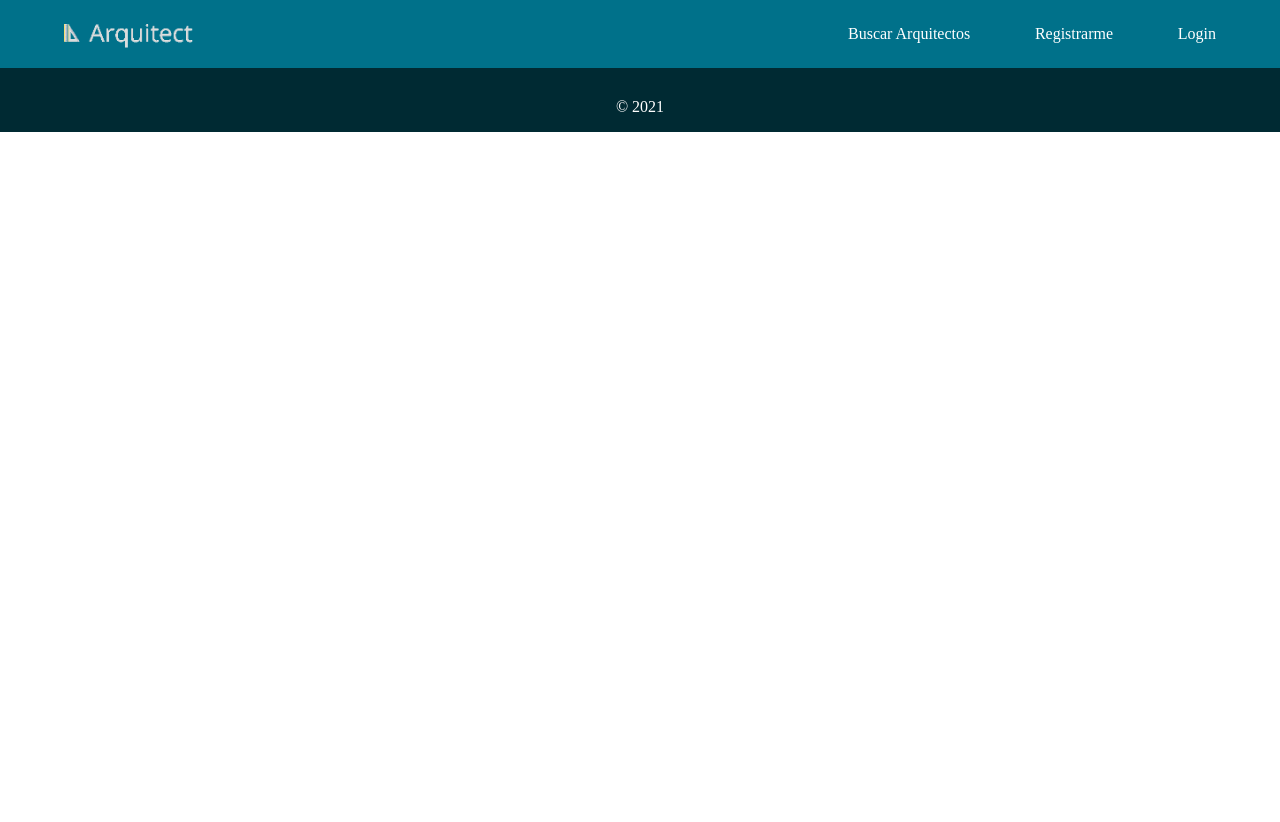
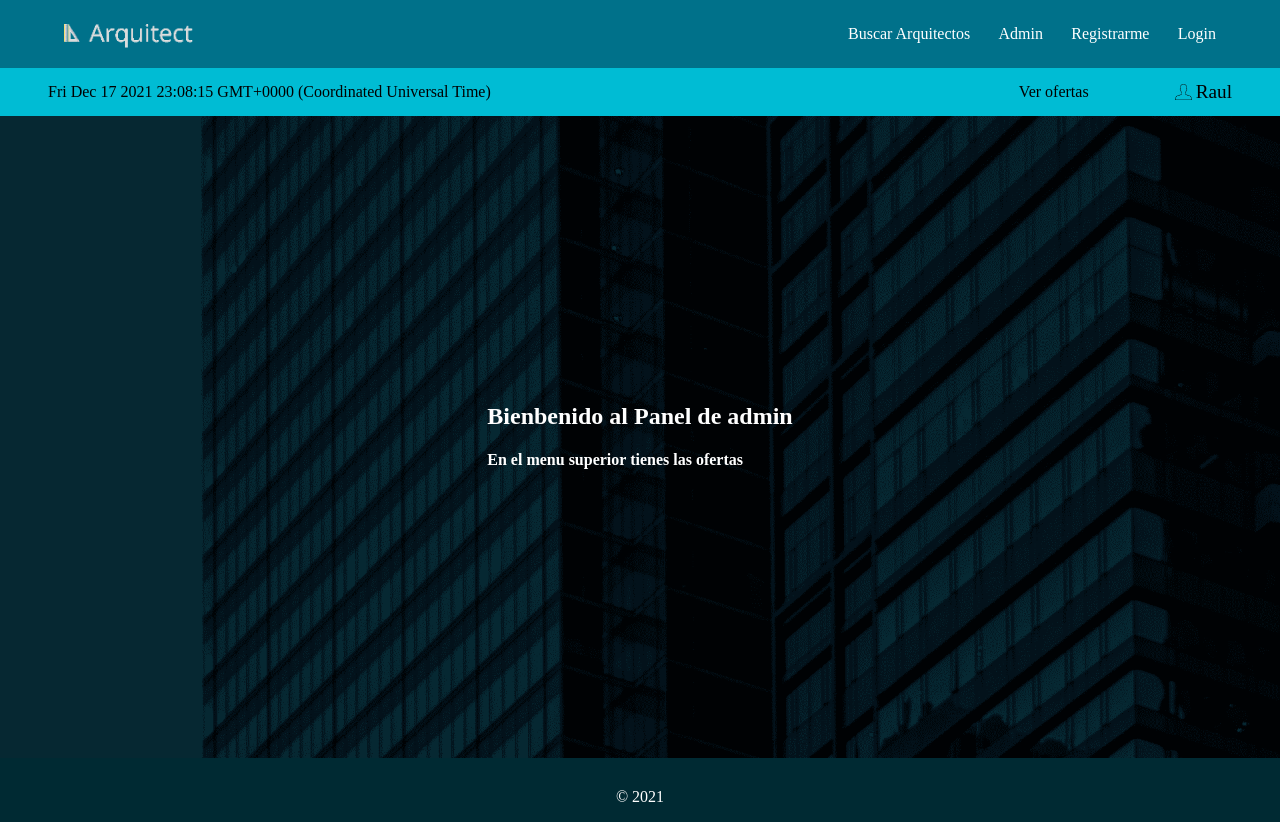
Before and after one commit to farraul/Front-React-Redux-arquitectos, a React (Create React App) app: page /admin-home in a window 1280 px wide. Before the commit the page ends 800 px from the top, so only its background shows below. Built offline with nearby package versions, Linux system fonts and the light colour scheme.

Commit message:
continer admin. inster the top menu with the hour, name and see offerts

```diff
--- a/src/App.js
+++ b/src/App.js
@@ -9,6 +9,8 @@ import Home from './Containers/Home/Home';
 import Login from './Containers/Login/Login';
 import Registration from './Containers/Registration/Registration';
 import Architects from './Containers/Architects/Architects';
+import Admin_home from './Containers/Admin/Admin_home/Admin_home';
+import Admin_menu_comp from './Components/Admin_menu_comp/Admin_menu_comp';
 
 
 
@@ -25,8 +27,9 @@ function App() {
           <Route path="/login" element={<Login/>} />
           <Route path="/registro" element={<Registration/>} />
           <Route path="/arquitectos" element={<Architects/>} />
+          <Route path="/admin-home" element={<Admin_home/>} />
 
-
+          <Route path="/admin-menu_comp" element={<Admin_menu_comp/>} />
 
         </Routes>
         <Footer/>
--- a/src/App.scss
+++ b/src/App.scss
@@ -8,6 +8,8 @@
 @import 'Containers/Login/Login.scss';
 @import 'Containers/Registration/Registration.scss';
 @import 'Containers/Architects/Architects.scss';
+@import 'Containers/Admin/Admin_home/Admin_home.scss';
+@import 'Components/Admin_menu_comp/Admin_menu_comp.scss';
 
 *{
 font-family: 'Nunito';
--- /dev/null
+++ b/src/Components/Admin_menu_comp/Admin_menu_comp.jsx
@@ -0,0 +1,58 @@
+import React, { useState, useEffect } from 'react';
+import axios from 'axios';
+import { render } from 'react-dom';
+
+
+
+import { useNavigate } from 'react-router-dom';
+//import { connect } from 'react-redux';
+import logo from '../../assets/images/logo.png';
+import face_icon from '../../assets/images/face-icon.jpg';
+
+
+
+
+const Admin_menu_comp = () => {
+
+
+    const [time, settime] = useState();
+    let today;
+
+
+
+    useEffect(() => {
+        today = new Date();
+        get_time();
+    });
+
+    const get_time = () => {
+        //settime(today.getFullYear() + '-' + (today.getMonth() + 1) + '-' + today.getDate());
+        settime(Date().toLocaleString());
+    };
+
+
+
+    return (
+        <div>
+            <div className='admin-m-comp-section1'>
+                <div className='admin-m-comp-iframe-info'>
+                    <div className='admin-m-comp-data'>
+                        {time}
+                    </div>
+                </div>
+                <div className='admin-m-comp-data-see-offert'>
+                Ver ofertas
+                </div>
+                <div className='admin-m-icon-profile'>
+                    <img className="admin-m-face_icon" src={face_icon} alt="icon face" />
+                    <p className='admin-m-icon-profile-name'>Raul</p>
+                </div>
+
+            </div>
+        </div>
+    )
+
+};
+
+
+export default Admin_menu_comp;
--- /dev/null
+++ b/src/Components/Admin_menu_comp/Admin_menu_comp.scss
@@ -0,0 +1,28 @@
+.admin-m-comp-section1 {
+height: 3em;
+background-color: #00bcd4;
+display: flex;
+align-items: center;
+justify-content: flex-end;
+padding: 0em 3em;
+color: black;
+}
+img.admin-m-face_icon {
+height: 1em;
+}
+.admin-m-icon-profile {
+display: flex;
+align-items: center;
+height: 100%;
+margin-left: 4em;
+}
+.admin-m-icon-profile-name{
+font-size: 1.2em;
+margin-left: 0.2em;
+}
+.admin-m-comp-iframe-info {
+width: 100%;
+}
+.admin-m-comp-data-see-offert {
+width: 7em;
+}
--- a/src/Components/Header/Header.jsx
+++ b/src/Components/Header/Header.jsx
@@ -26,7 +26,9 @@ const Header = () => {
                 </div>
                 <div className="header-menu">
 
-                     <div className="header-menu-links" onClick={()=>go_to_the_link("arquitectos")}>Buscar Arquitectos</div>
+                    <div className="header-menu-links" onClick={()=>go_to_the_link("arquitectos")}>Buscar Arquitectos</div>
+                    <div className="header-menu-links" onClick={()=>go_to_the_link("admin-home")}>Admin</div>
+
                     <div className="header-menu-links" onClick={()=>go_to_the_link("registro")}>Registrarme</div>
                     <div className="header-menu-links" onClick={()=>go_to_the_link("login")}>Login</div>
 
--- /dev/null
+++ b/src/Containers/Admin/Admin_home/Admin_home.jsx
@@ -0,0 +1,40 @@
+import React, { useState, useEffect } from 'react';
+import Admin_menu_comp from '../../../Components/Admin_menu_comp/Admin_menu_comp';
+
+
+
+
+
+
+
+const Admin_home = () => {
+
+    //Hooks
+    const [msgError, setmsgError] = useState("");
+
+
+
+
+
+
+    return (
+
+        <div className="">
+            <div className="admin-h-section-1">
+                <div>
+                    <Admin_menu_comp />
+                </div>
+                <div className='admin-h-section-2'>
+                    <div>
+                        <h2>Bienbenido al Panel de admin</h2>
+                        <h4>En el menu superior tienes las ofertas</h4>
+                    </div>
+
+
+                </div>
+            </div>
+        </div>
+    )
+};
+
+export default Admin_home;
--- /dev/null
+++ b/src/Containers/Admin/Admin_home/Admin_home.scss
@@ -0,0 +1,28 @@
+// .login-section-1{
+// height: calc(100vh - 6.9em);
+// justify-content: center;
+// align-items: center;
+// background: url('../../assets/images/background-3.png');
+// display: flex;
+// background-size: cover;
+// }
+
+.admin-h-section-1{
+height: calc(100vh - 6.9em);
+background: url('../../../assets/images/background-full-weight.png');
+background-size: cover;
+color: white;
+display: flex;
+flex-direction: column;
+
+}
+.admin-m-icon-profile {
+display: flex;
+}
+
+.admin-h-section-2 {
+    display: flex;
+    justify-content: center;
+    height: calc(100vh - 3em);
+    align-items: center;
+}
```
